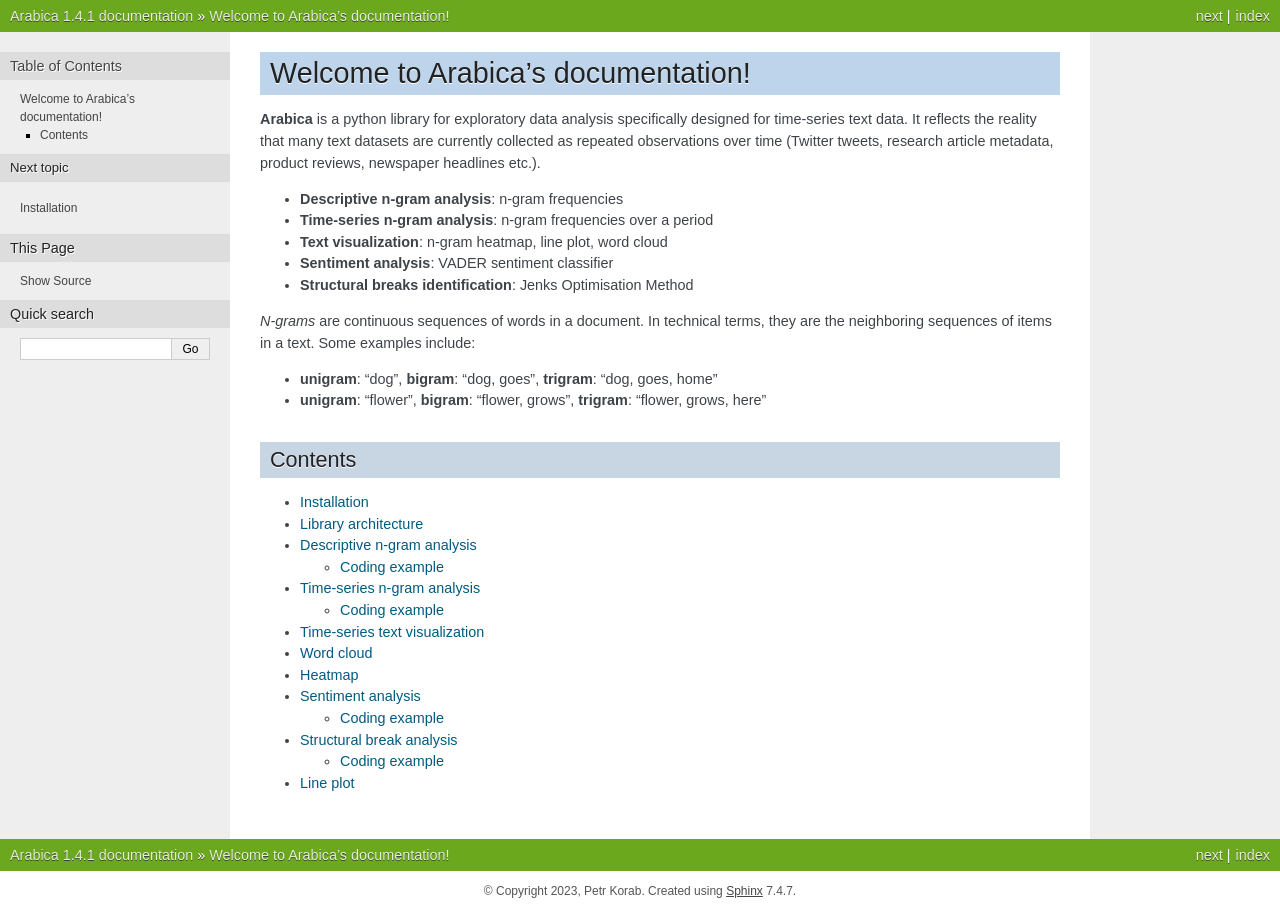
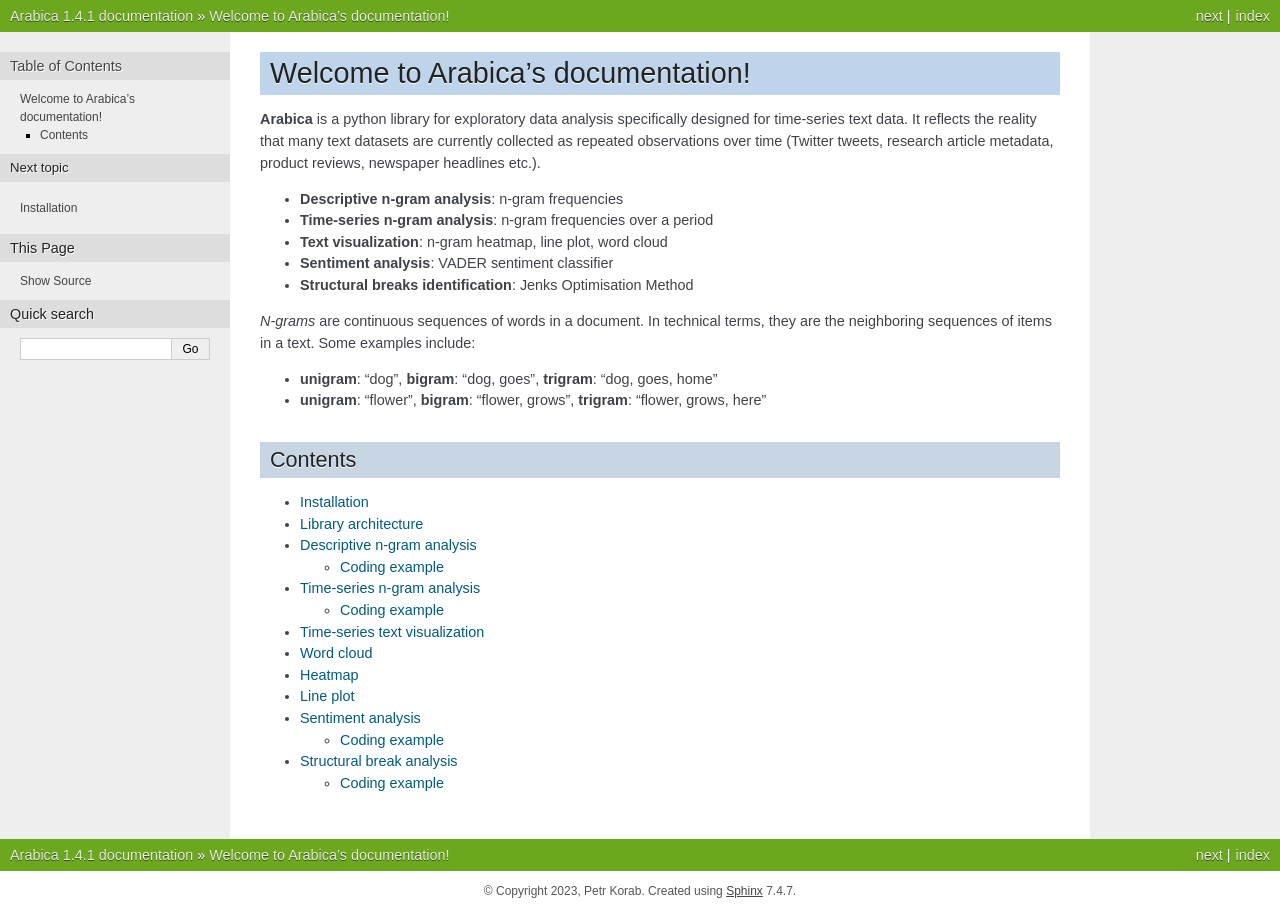
Before and after one commit to PetrKorab/Arabica, a Sphinx documentation site: the page built from docs/source/index.rst, in a window 1280 px wide. Built offline with Sphinx 7.4.7, drawn with Linux system fonts in a browser that asks for light colours; pages that are not in the unit, such as notebooks, are missing from menus.

Commit message:
Update index.rst

```diff
--- a/docs/source/index.rst
+++ b/docs/source/index.rst
@@ -33,7 +33,7 @@
    Time-series text visualization
    Word cloud
    Heatmap
+   Line plot
    Sentiment analysis
    Structural break analysis
    Breakpoint identification
-   Line plot
```
